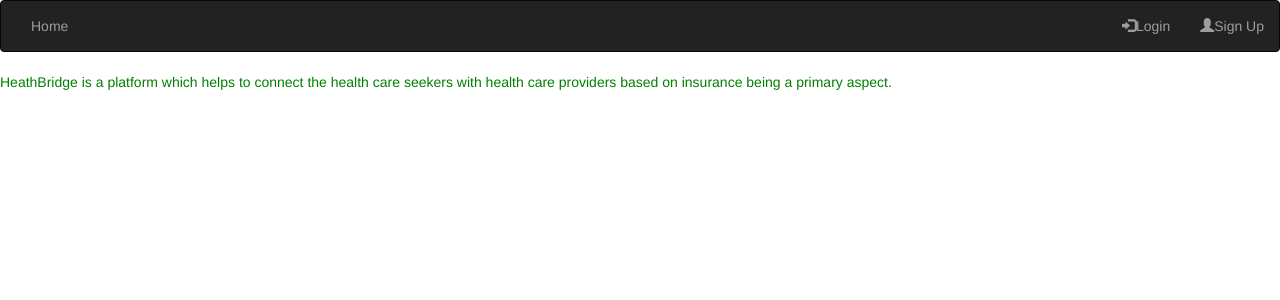
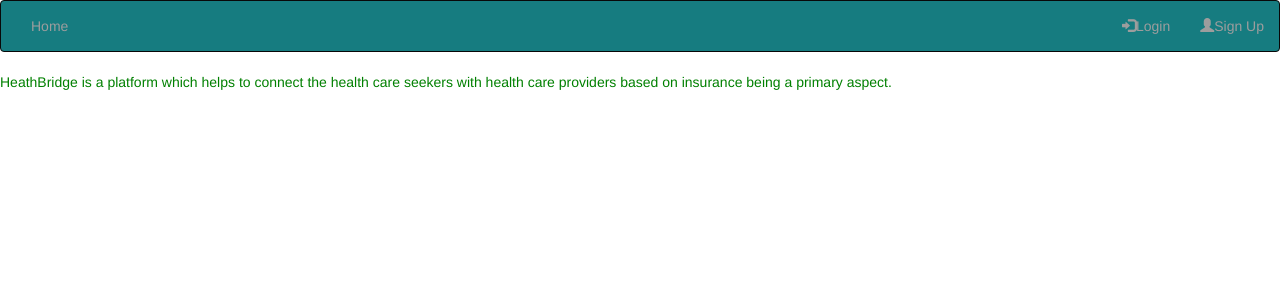
Before and after one commit to stanyet/ssdProject, a Django app: page /website/about/ in a window 1280 px wide. Shown: the top 300 px of the page. Run offline with Django 3.2, Linux system fonts and the light colour scheme; some libraries are stand-ins or nearby versions.

Commit message:
added navigation bar color

```diff
--- a/dbase/website/templates/base.html
+++ b/dbase/website/templates/base.html
@@ -12,7 +12,7 @@
 <body>
 
   <!--<div class="header">-->
- <nav class="navbar navbar-inverse navbar-toggleable-md navbar-light bg-faded">
+ <nav class="navbar navbar-inverse navbar-toggleable-md navbar-light bg-faded" style="background-color:#167C80;">
   <div class="container-fluid">
     {% if user.is_authenticated %}
       <ul class="nav navbar-nav">
```
